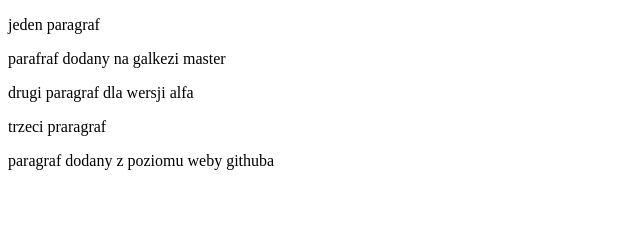
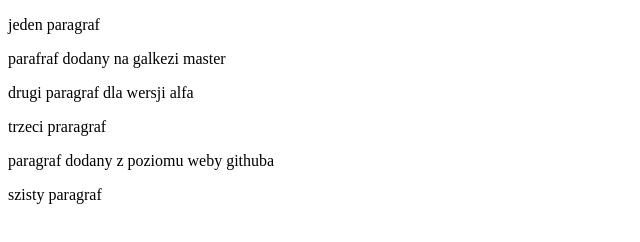
Before and after one commit to khorzon/khorzon.github.io, a plain HTML site: page index.html in a window 1280 px wide. Shown: the whole page, without its empty margins (0-640 px from the left). Drawn offline with Linux system fonts and the light colour scheme.

Commit message:
cpmmit z kolejnym z gitkraken

```diff
--- a/index.html
+++ b/index.html
@@ -14,6 +14,7 @@
     <p>drugi paragraf dla wersji alfa</p>
     <p>trzeci praragraf</p>
     <p>paragraf dodany z poziomu weby githuba</p>
+    <p>szisty paragraf</p>
 </div>
 
 </body>
```
